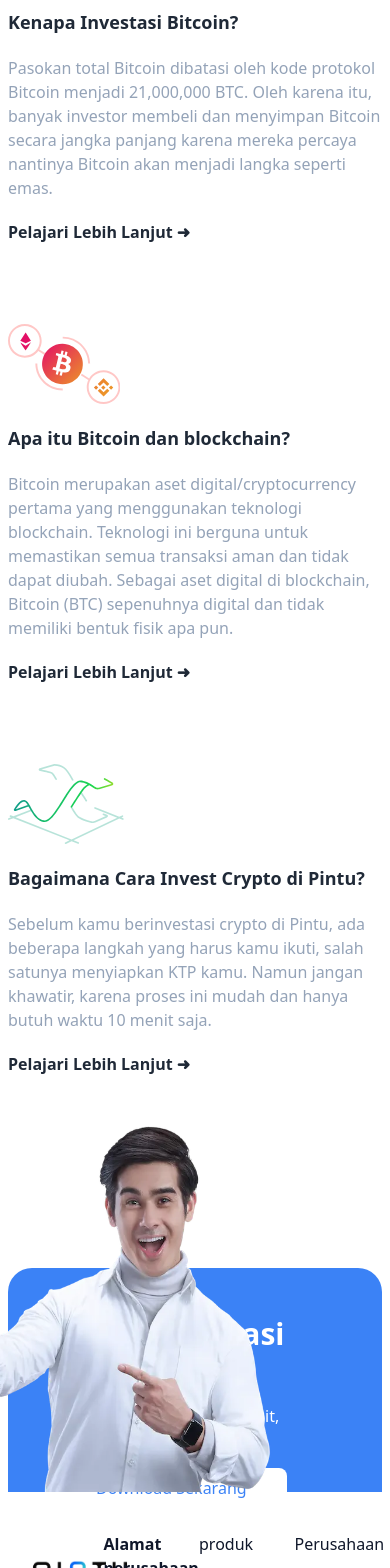
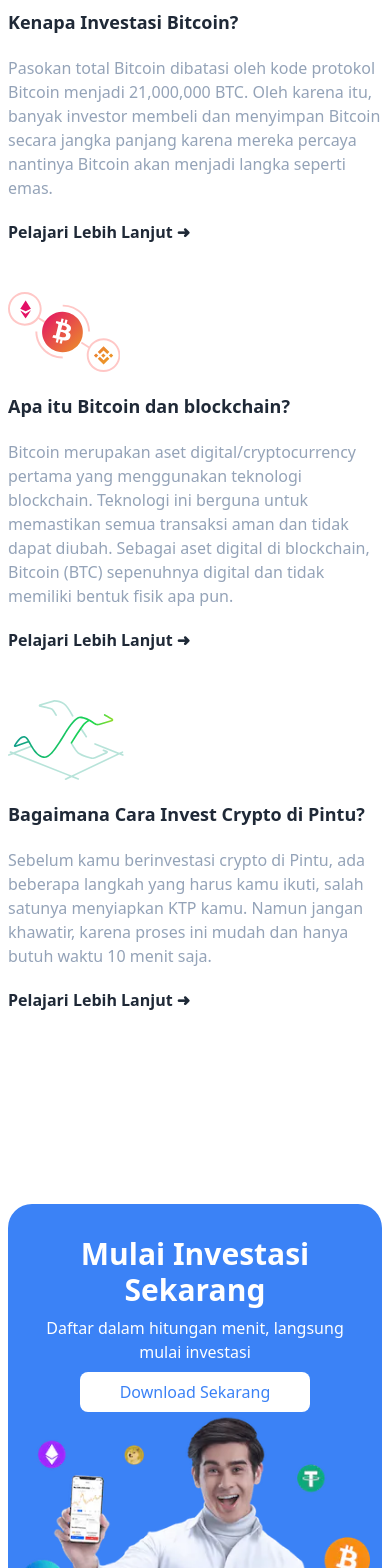
Before and after one commit to RendraAndriansyah/Pintu.co.id-market-page, a React (Vite) app: page / in a window 390 px wide. Shown: the part 1245-2813 px from the top of the page. Built offline with nearby package versions, Linux system fonts and the light colour scheme; no server answers.

Commit message:
responsive banner bottom

```diff
--- a/src/App.jsx
+++ b/src/App.jsx
@@ -234,7 +234,7 @@
           </button>
         </div>
         {/* PELAJARI LEBIH LANJUT */}
-        <div className="grid grid-flow-row space-y-10 ;g:grid-cols-3 gap-10 pt-10">
+        <div className="grid grid-flow-row lg:grid-cols-3 gap-y-12 gap-10 pt-10">
           {/* 1 */}
           <div className="space-y-5">
             <svg viewBox="0 0 172 122" xmlns="http://www.w3.org/2000/svg" height="80">
--- a/src/components/BannerBottom.jsx
+++ b/src/components/BannerBottom.jsx
@@ -1,21 +1,29 @@
 import React from "react";
 import BrandAmbassador from "../assets/brand-ambassador.png";
+import BrandAmbassadorMobile from "../assets/brand-ambassador-mobile.png";
 
 export const BannerBottom = () => {
   return (
-    <div className="bg-blue-500 w-full h-56 rounded-t-3xl mt-48 flex justify-between text-white relative ">
-      <div className="justify-self-center p-12 space-y-4">
+    <div className="flex flex-col lg:flex-row lg:justify-between bg-blue-500 w-full  h-auto lg:h-56 rounded-t-3xl mt-48  text-white ">
+      <div className="  text-center lg:text-start rounded-t-3xl  w-full p-8 lg:p-10 space-y-2 ">
         <h1 className="text-3xl font-semibold">Mulai Investasi Sekarang</h1>
         <p>Daftar dalam hitungan menit, langsung mulai investasi</p>
         <button className="rounded-lg bg-white text-blue-500 text-md font-medium px-10 py-2">
           Download Sekarang
         </button>
       </div>
-      <div>
+      <div className="w-full relative flex justify-center">
+        <div>
+          <img
+            src={BrandAmbassador}
+            alt="brand-ambassador"
+            className="h-96 absolute bottom-0 right-10 hidden lg:inline  "
+          />
+        </div>
         <img
-          src={BrandAmbassador}
+          src={BrandAmbassadorMobile}
           alt="brand-ambassador"
-          className="h-96 absolute bottom-0 right-24 "
+          className="h-64  lg:hidden -mt-10 "
         />
       </div>
     </div>
```
